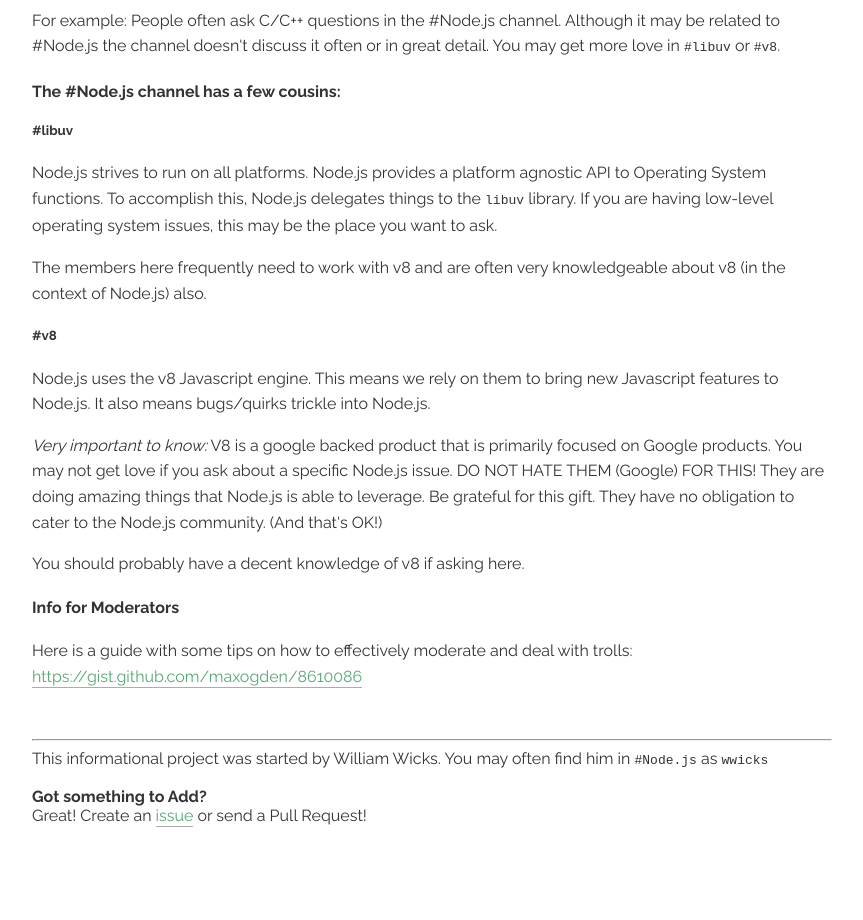
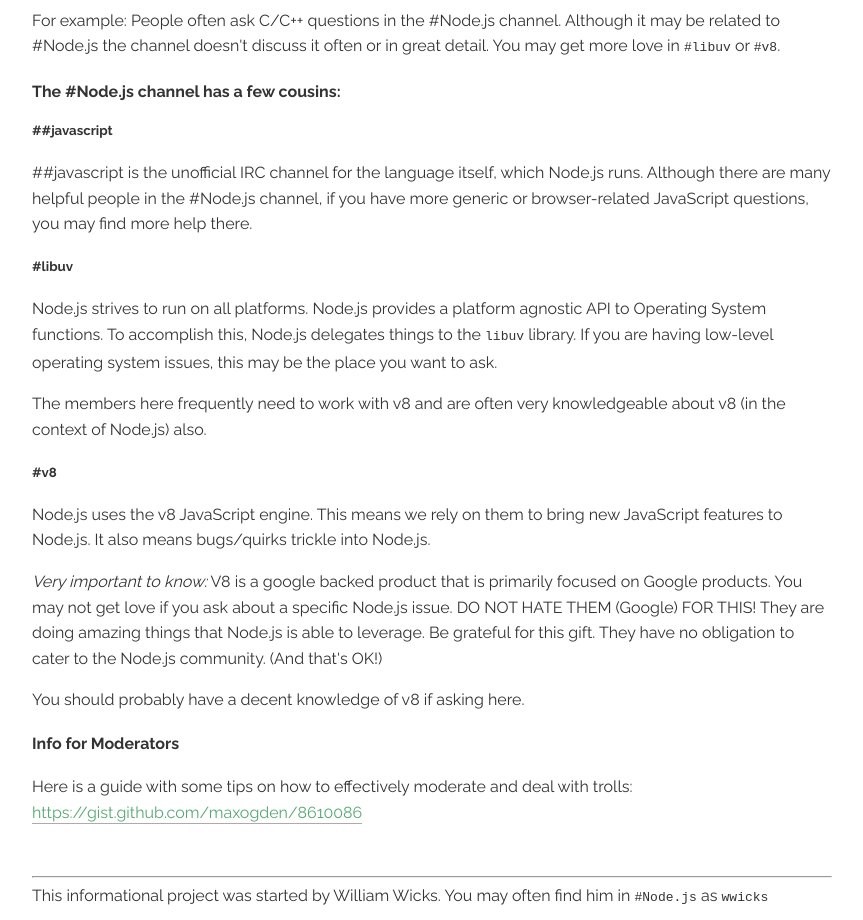
Before and after one commit to williamkapke/nodeirc, a website: page index.html in a window 1280 px wide. Shown: the part 2940-3860 px from the top of the page, without its empty margins (208-1071 px from the left). Before the commit the page ends 3767 px from the top, so only its background shows below. Drawn offline with Linux system fonts and the light colour scheme.

Commit message:
Add mention of ##javascript

```diff
--- a/index.html
+++ b/index.html
@@ -169,6 +169,10 @@
 it may be related to #Node.js the channel doesn&#39;t discuss it often or in great
 detail. You may get more love in <code>#libuv</code> or <code>#v8</code>.</p>
 <h4>The #Node.js channel has a few cousins:</h4>
+<h5>##javascript</h5>
+<p>##javascript is the unofficial IRC channel for the language itself, which Node.js runs.
+Although there are many helpful people in the #Node.js channel, if you have more generic
+or browser-related JavaScript questions, you may find more help there.</p>
 <h5>#libuv</h5>
 <p>Node.js strives to run on all platforms. Node.js provides a platform agnostic API
 to Operating System functions. To accomplish this, Node.js delegates things to the
@@ -177,8 +181,8 @@
 <p>The members here frequently need to work with v8 and are often very knowledgeable
 about v8 (in the context of Node.js) also.</p>
 <h5>#v8</h5>
-<p>Node.js uses the v8 Javascript engine. This means we rely on them to bring new
-Javascript features to Node.js. It also means bugs/quirks trickle into Node.js.</p>
+<p>Node.js uses the v8 JavaScript engine. This means we rely on them to bring new
+JavaScript features to Node.js. It also means bugs/quirks trickle into Node.js.</p>
 <p><em>Very important to know:</em>
 V8 is a google backed product that is primarily focused on Google products. You
 may not get love if you ask about a specific Node.js issue. DO NOT HATE THEM
```
